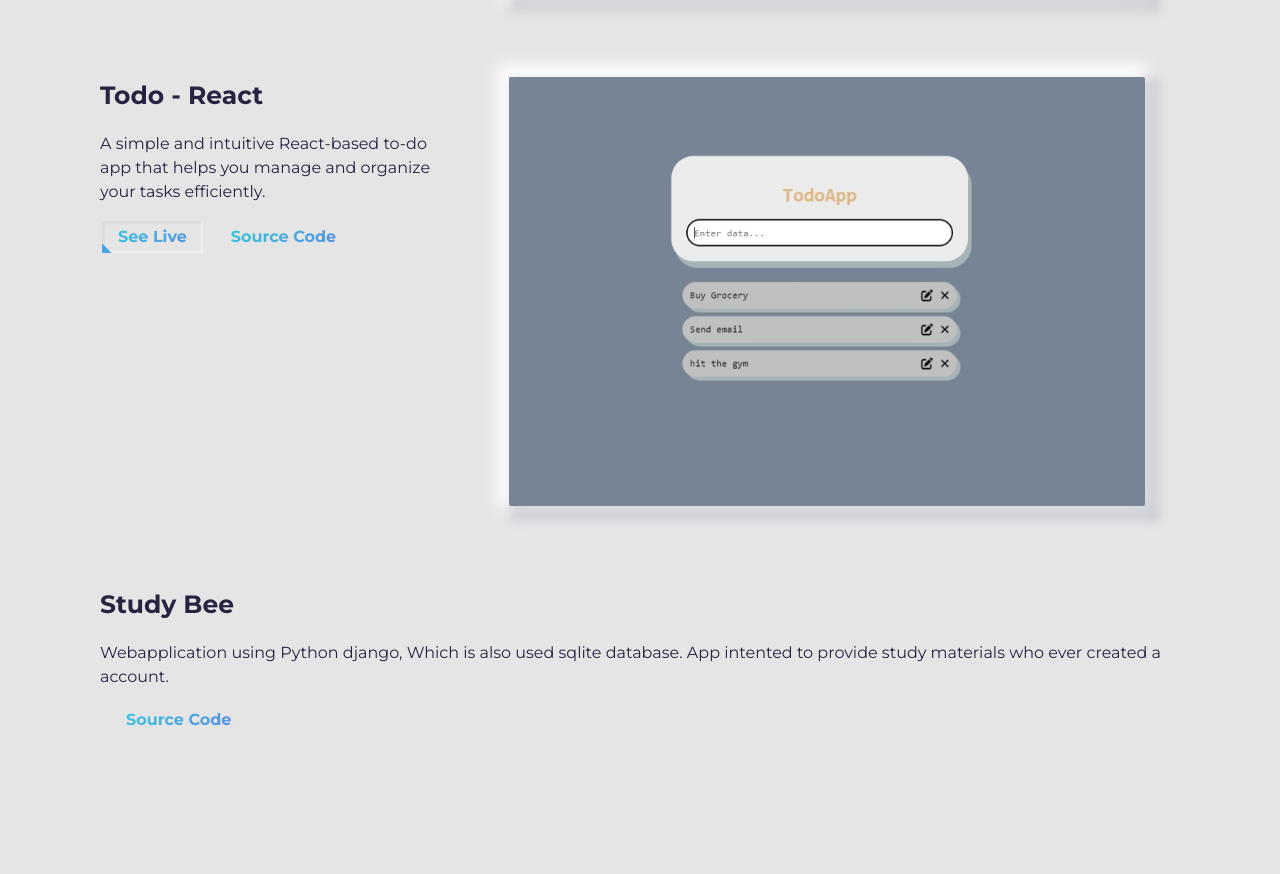
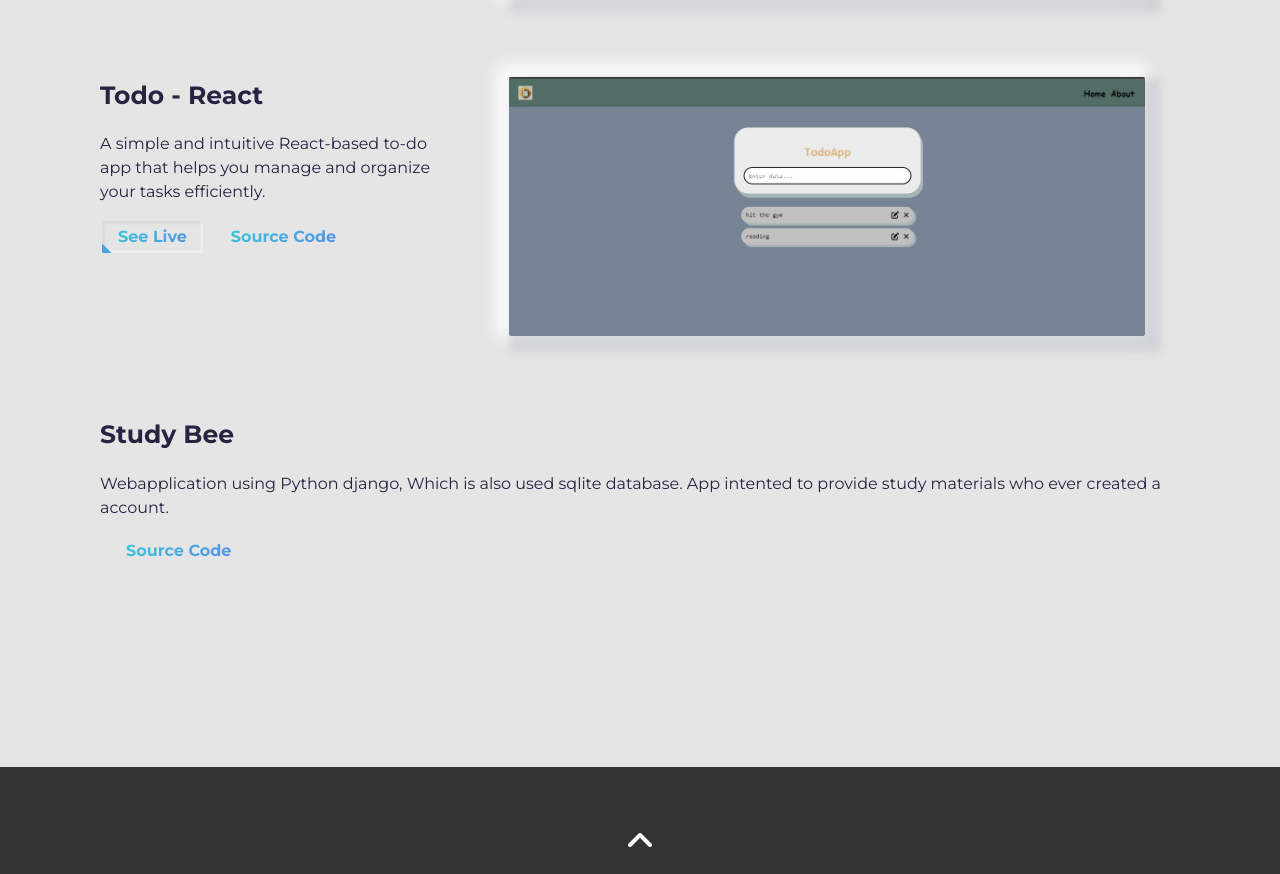
Before and after one commit to abhijith-dot99/myportfolio, a plain HTML site: page index.html in a window 1280 px wide. Shown: the part 1978-2852 px from the top of the page. Drawn offline with nearby package versions, Linux system fonts and the light colour scheme; a script that the page names is missing.

Commit message:
change in live project

```diff
--- a/index.html
+++ b/index.html
@@ -216,7 +216,7 @@ Have fun creating your portfolio on this template!!! -->
               <a href="#" target="_blank" rel="noopener noreferrer">
                 <div class="thumbnail rounded">
                   <img
-                    src="./assets/todoo.jpg"
+                    src="./assets/newimage.jpg"
                     class="img-fluid"
                     alt="Project Image"
                     width="1366"
```
Also changed, not shown: assets/newimage.jpg (added).
